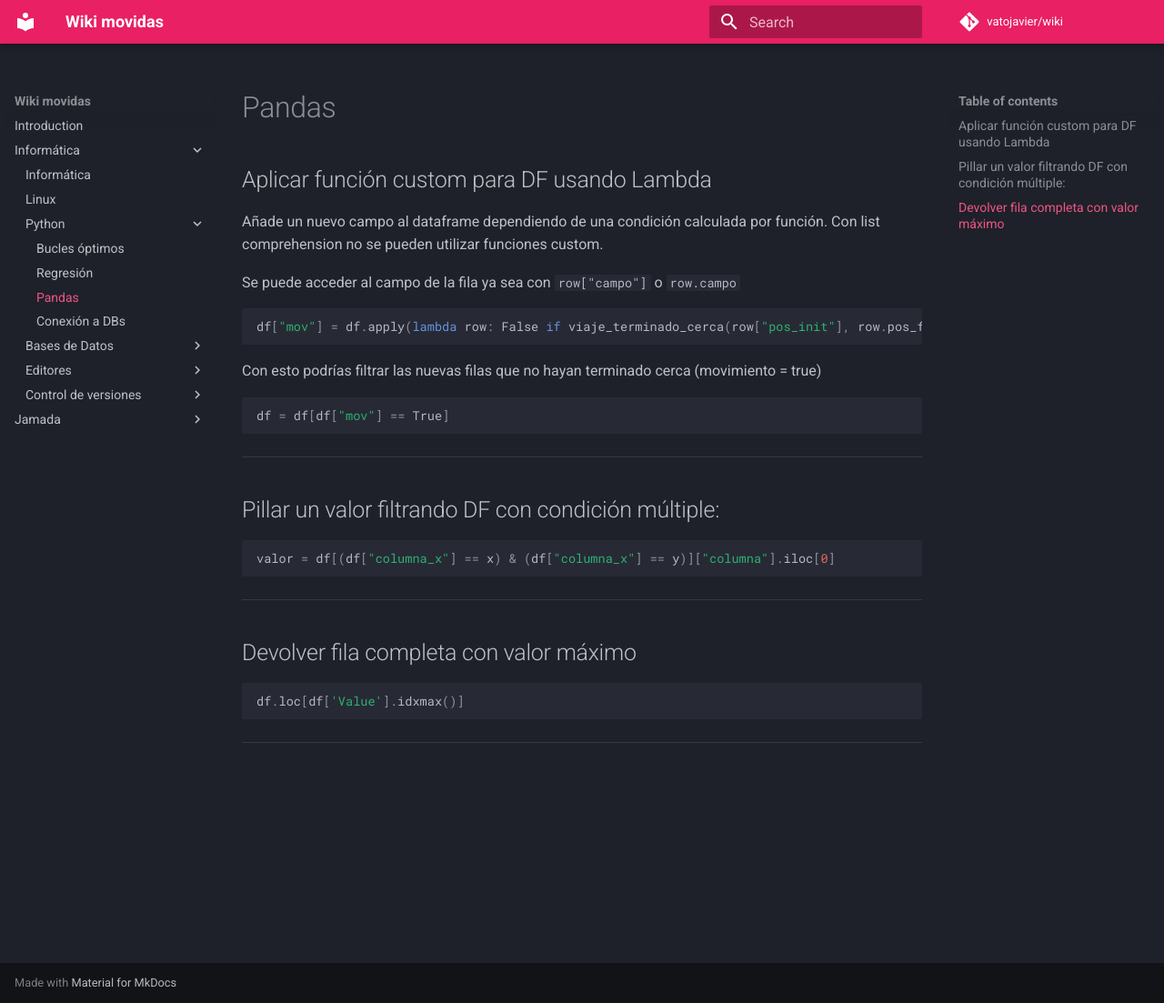
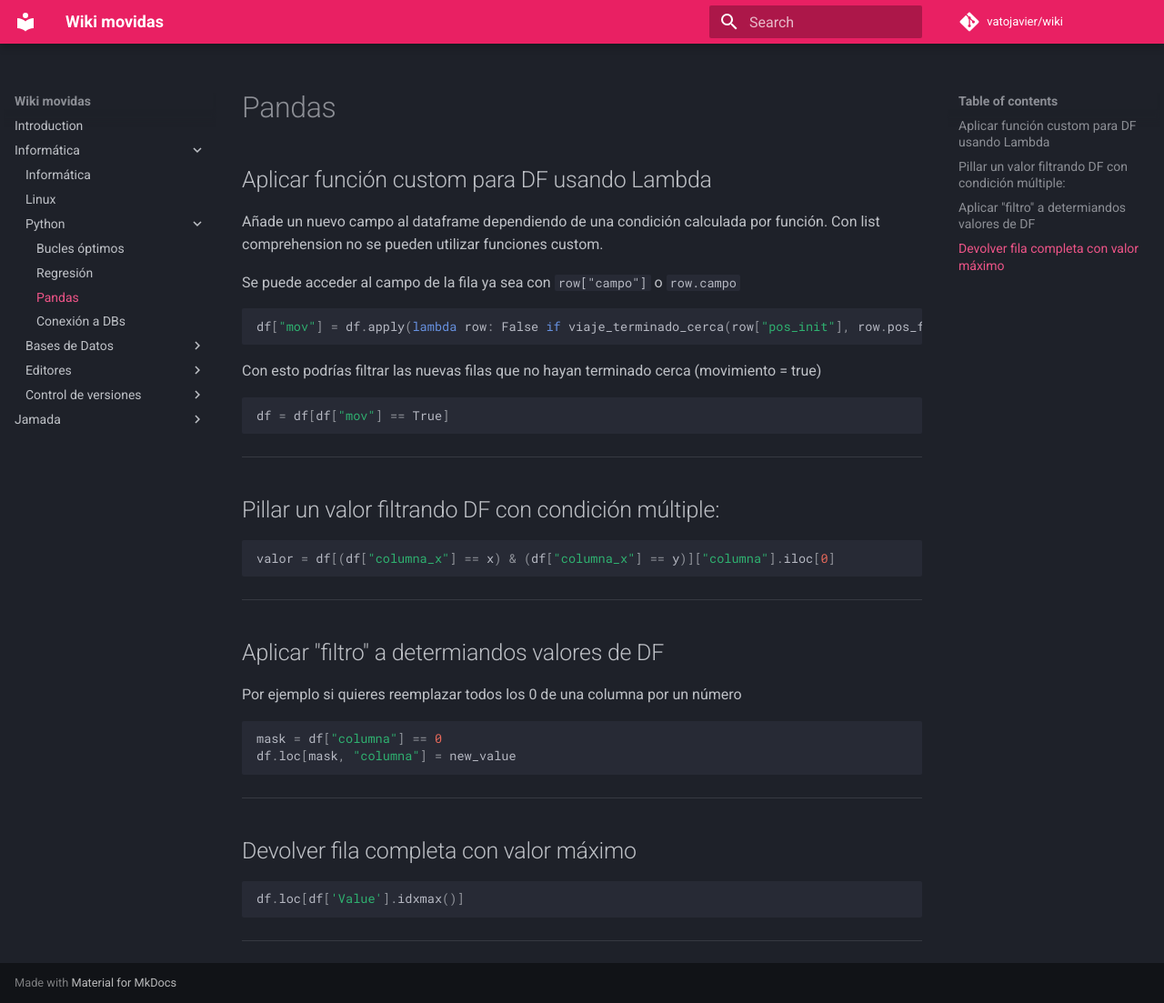
Before and after one commit to vatojavier/wiki, an MkDocs documentation site: the page built from docs/informatica/python/pandas.md, in a window 1280 px wide and 1103 px high. Shown: the whole window at 91% size. Built offline with MkDocs 1.6.1 and Material for MkDocs 9.7.7, drawn with Linux system fonts in a browser that asks for light colours; comment, search, counter and statistics services are not loaded.

Commit message:
Update pandas.md

````diff
--- a/docs/informatica/python/pandas.md
+++ b/docs/informatica/python/pandas.md
@@ -8,6 +8,7 @@ Con list comprehension no se pueden utilizar funciones custom.
 Se puede acceder al campo de la fila ya sea con `row["campo"]` o `row.campo`
 ```python
 df["mov"] = df.apply(lambda row: False if viaje_terminado_cerca(row["pos_init"], row.pos_fin) else True, axis=1)
+
 ```
 Con esto podrías filtrar las nuevas filas que no hayan terminado cerca (movimiento = true)
 ```python
@@ -21,6 +22,16 @@ valor = df[(df["columna_x"] == x) & (df["columna_x"] == y)]["columna"].iloc[0]
 ```
 
 ---
+## Aplicar "filtro" a determiandos valores de DF
+
+Por ejemplo si quieres reemplazar todos los 0 de una columna por un número
+
+```python
+mask = df["columna"] == 0
+df.loc[mask, "columna"] = new_value
+```
+
+---
 
 ## Devolver fila completa con valor máximo
 ```python
````
